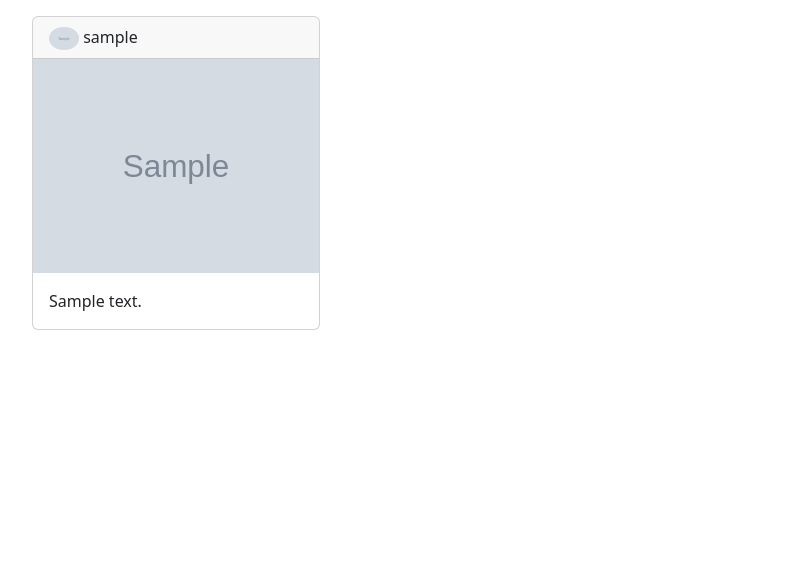
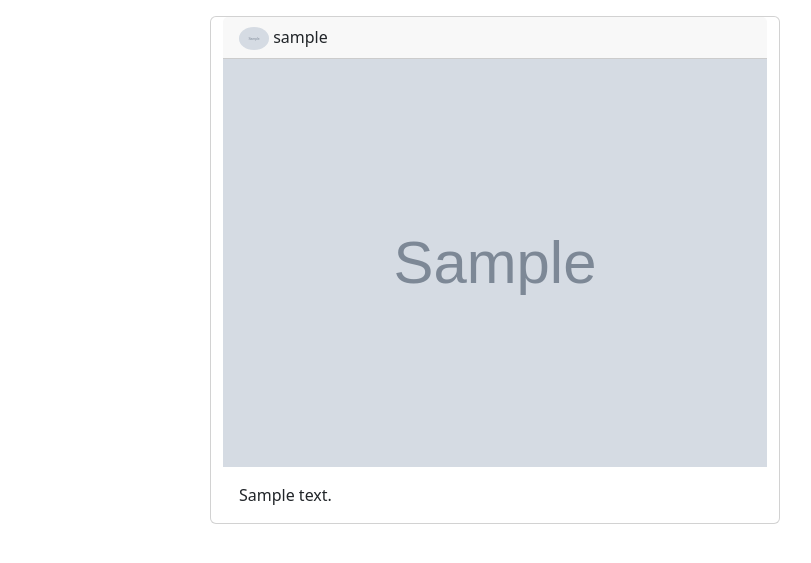
Before and after one commit to JUMI0110/Insta, a Django app: page /posts/ in a window 1280 px wide. Shown: the part 56-619 px from the top of the page, without its empty margins (50-861 px from the left). Run offline with Django 5.2, Linux system fonts and the light colour scheme; tables that the repository leaves empty hold one stand-in row (values such as "Sample post"); grey boxes marked "Sample" are stand-in pictures; some libraries are stand-ins or nearby versions.

Commit message:
grid 적용

```diff
--- a/posts/templates/_card.html
+++ b/posts/templates/_card.html
@@ -1,4 +1,5 @@
-<div class="card my-3" style="width: 18rem;">
+<!-- <div class="card my-3 col-12 col-md-6 col-lg-4" > -->
+<div class="card my-3 col-12 offset-md-2 col-md-6 " >
   <div class="card-header">
     <img  class="rounded-circle " src="{{post.user.profile_image.url}}" alt="" width="30px">
     {{post.user}}
--- a/posts/templates/index.html
+++ b/posts/templates/index.html
@@ -1,7 +1,8 @@
 {% extends 'base.html' %}
 {% block body %}
-
-    {% for post in posts %}
-        {% include '_card.html' %}
-    {% endfor %}
+    <div class="row">
+        {% for post in posts %}
+            {% include '_card.html' %}
+        {% endfor %}
+    </div>
 {% endblock %}
```
